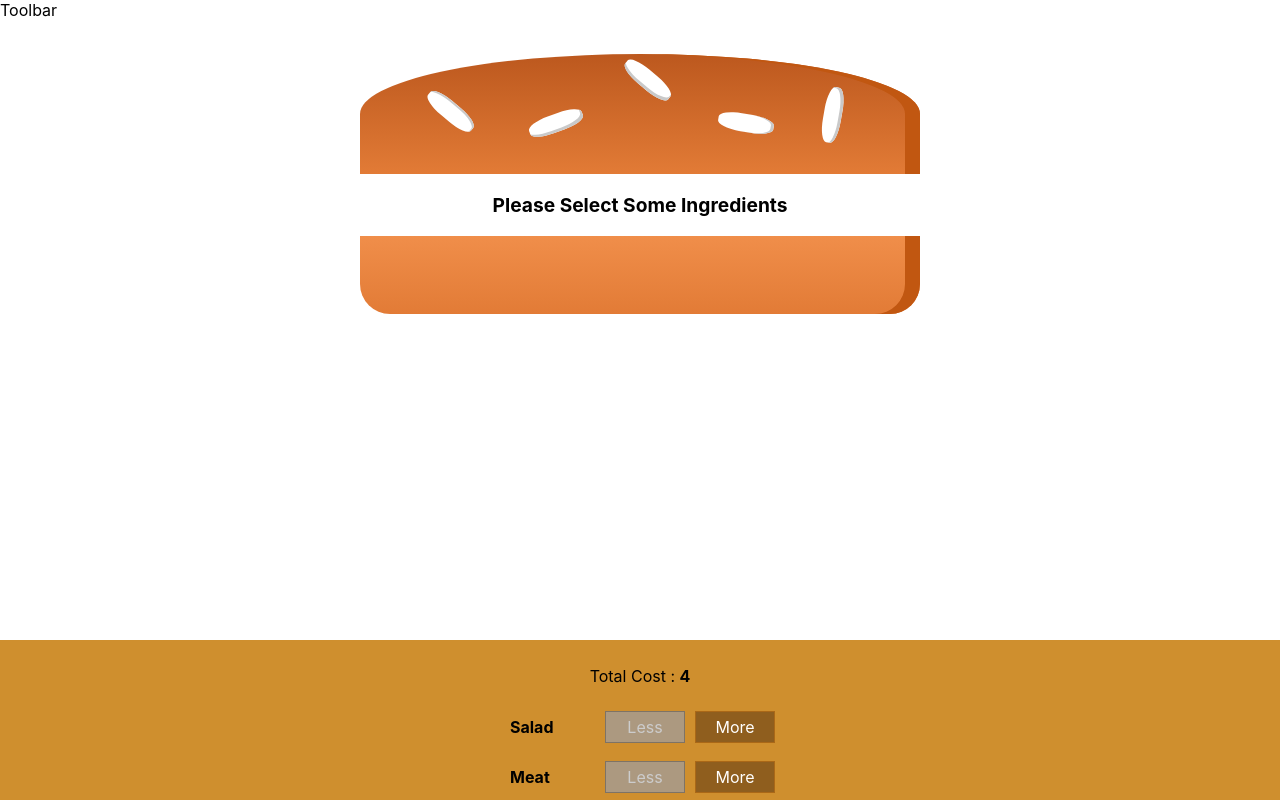
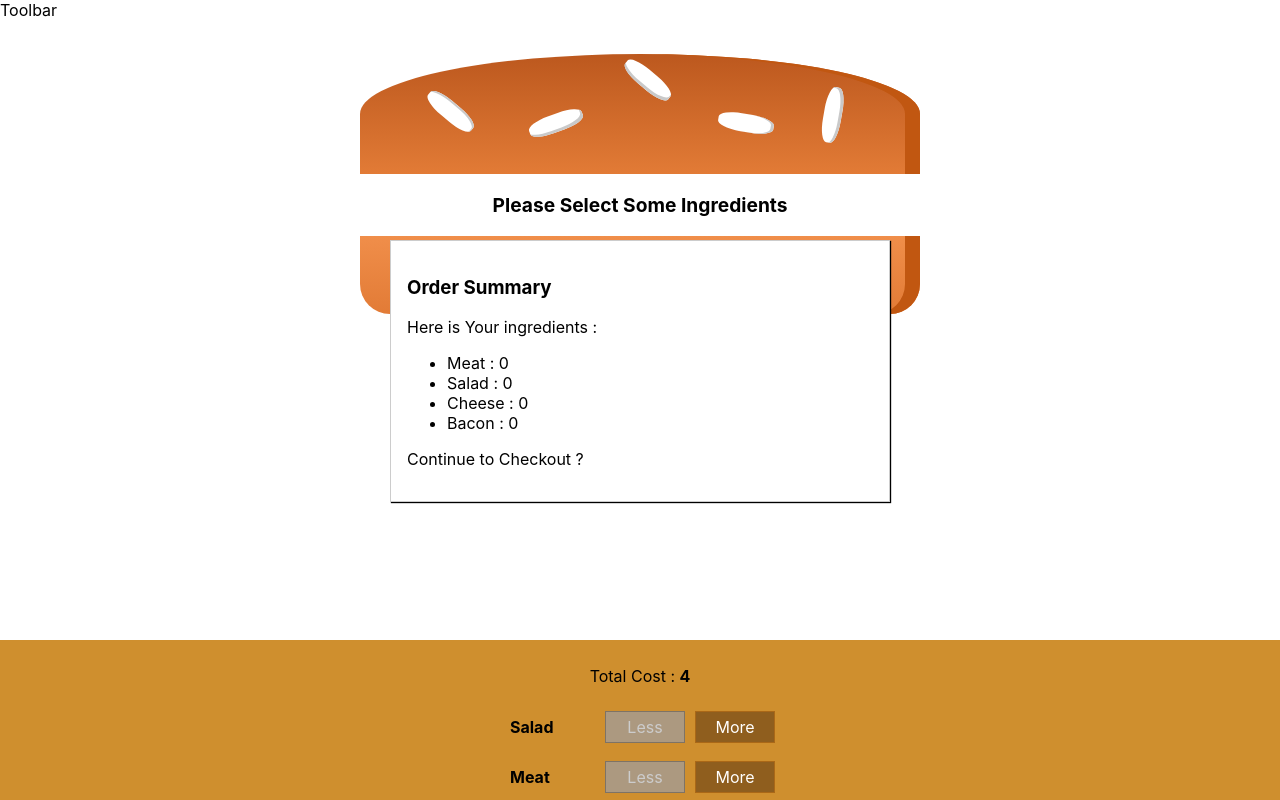
Before and after one commit to Mezba132/Burger-Builder, a React (Create React App) app: page / in a window 1280 px wide. Shown: the top 800 px of the page. Built offline with nearby package versions, Linux system fonts and the light colour scheme.

Commit message:
Create the Order Summary Modal

```diff
--- /dev/null
+++ b/src/components/Burger/Order-Summary/Order-Summary.js
@@ -0,0 +1,23 @@
+import React from 'react';
+import Aux from '../../../hoc/Aox';
+
+const orderSummary = (props) => {
+    const ingredientSummary = Object.keys(props.ingredients)
+    .map( igKey => {
+    return(
+    <li>
+        <span>{igKey} : {props.ingredients[igKey]}</span>
+    </li>
+    )});
+    return (
+    <Aux>
+        <h3>Order Summary</h3>
+        <p>Here is Your ingredients : </p>
+        <ul>
+            {ingredientSummary}
+        </ul>
+        <p>Continue to Checkout ?</p>
+    </Aux>
+    )}
+
+export default orderSummary;
--- /dev/null
+++ b/src/components/UI/Modal/Modal.js
@@ -0,0 +1,10 @@
+import React from 'react';
+import Classes from './Modal.module.css';
+
+const modal = (props) => (
+    <div className={Classes.Modal}>
+        {props.children}
+    </div>
+);
+
+export default modal;
--- /dev/null
+++ b/src/components/UI/Modal/Modal.module.css
@@ -0,0 +1,20 @@
+.Modal {
+    position: fixed;
+    z-index: 500;
+    background-color: white;
+    width: 70%;
+    border: 1px solid #ccc;
+    box-shadow: 1px 1px 1px black;
+    padding: 16px;
+    left: 15%;
+    top: 30%;
+    box-sizing: border-box;
+    transition: all 0.3s ease-out;
+}
+
+@media (min-width: 600px) {
+    .Modal {
+        width: 500px;
+        left: calc(50% - 250px);
+    }
+}
--- a/src/containers/BurgerBuilder/BurgerBuilder.js
+++ b/src/containers/BurgerBuilder/BurgerBuilder.js
@@ -1,8 +1,11 @@
 import React, { Component } from 'react';
 import Burger from '../../components/Burger/Burger';
 import BuildControls from '../../components/Burger/BuildControls/BuildControls';
+import Modal from '../../components/UI/Modal/Modal';
+import Aux from '../../hoc/Aox';
+import OrderSummary from '../../components/Burger/Order-Summary/Order-Summary';
 
-import Aux from '../../hoc/Aox';
+
 
 const INGREDIENTS_PRICES = {
     Meat : 5.5,
@@ -77,6 +80,9 @@
         }
         return(
             <Aux>
+                <Modal>
+                    <OrderSummary ingredients={this.state.ingredients}/>
+                </Modal>
                 <Burger ingredients={this.state.ingredients}/>
                 <BuildControls
                 addIngredients={this.addIngredientHhandler}
--- a/src/hoc/Aox.js
+++ b/src/hoc/Aox.js
@@ -1,3 +1,5 @@
+import React from 'react';
+
 const aux = (props) => props.children;
 
 export default aux;
```
Also changed, not shown: src/components/Burger/Order-Summary/Order-Summary.module.css (added), src/components/UI/BackDrop/BackDrop.js (added).
